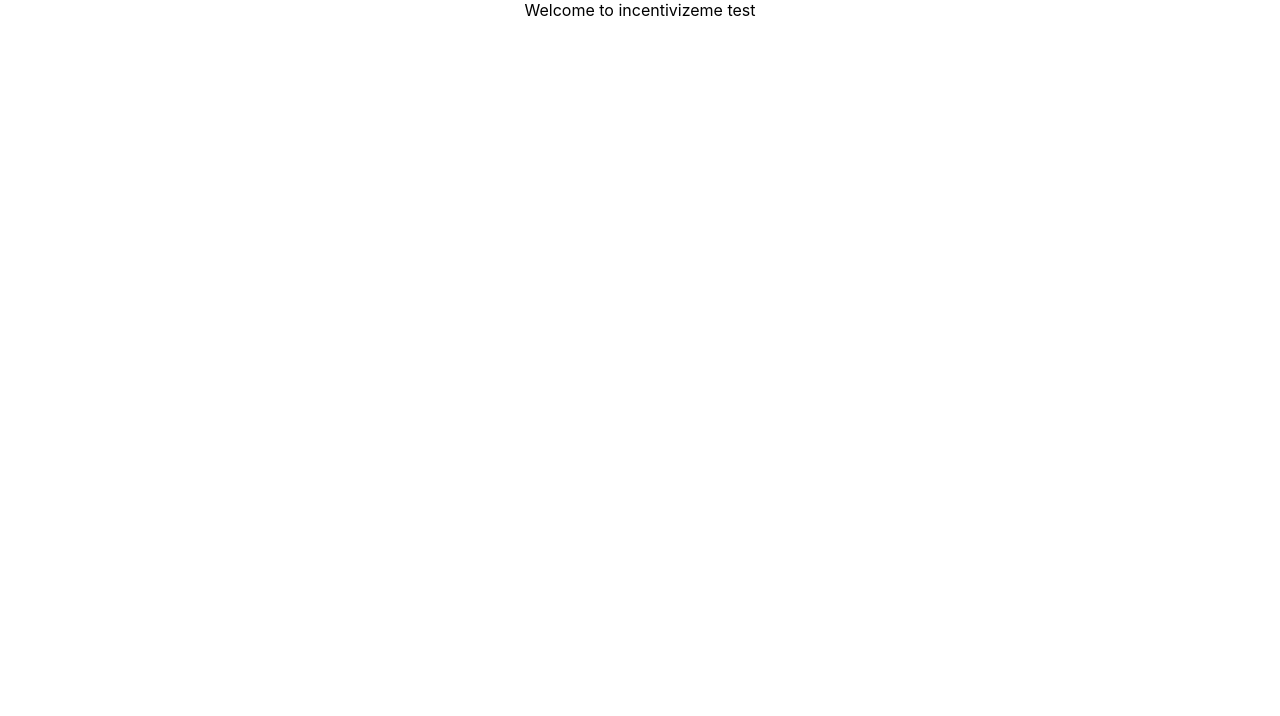
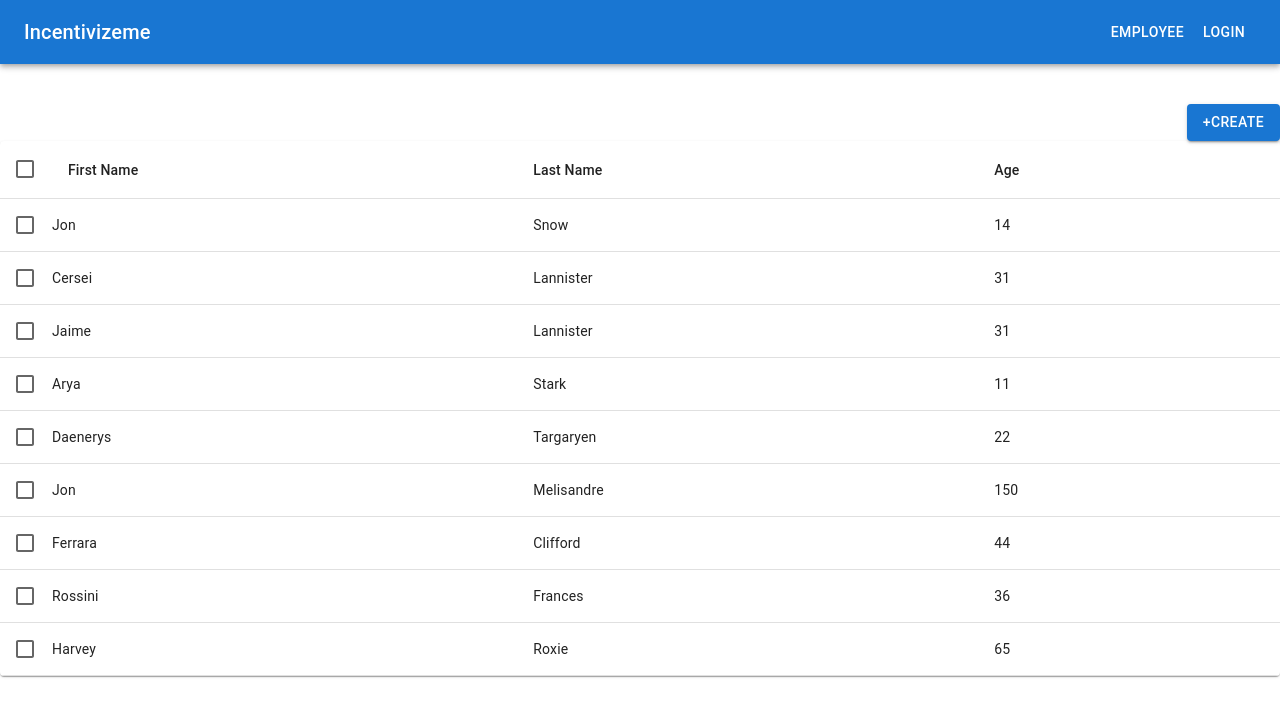
Before and after one commit to Priyanshi-29072004/Incentivizeme, a React (Create React App) app: page /employees in a window 1280 px wide. Shown: the top 716 px of the page. Built offline with nearby package versions, Linux system fonts and the light colour scheme.

Commit message:
Add menu,employee table

```diff
--- a/package.json
+++ b/package.json
@@ -3,11 +3,17 @@
   "version": "0.1.0",
   "private": true,
   "dependencies": {
+    "@emotion/react": "^11.13.0",
+    "@emotion/styled": "^11.13.0",
+    "@mui/icons-material": "^5.16.7",
+    "@mui/material": "^5.16.7",
+    "@mui/x-data-grid": "^7.12.1",
     "@testing-library/jest-dom": "^5.17.0",
     "@testing-library/react": "^13.4.0",
     "@testing-library/user-event": "^13.5.0",
     "react": "^18.3.1",
     "react-dom": "^18.3.1",
+    "react-router-dom": "^6.26.0",
     "react-scripts": "5.0.1",
     "web-vitals": "^2.1.4"
   },
--- a/src/App.js
+++ b/src/App.js
@@ -1,8 +1,21 @@
 import logo from "./logo.svg";
 import "./App.css";
+import React from "react";
+import { BrowserRouter as Router, Route, Routes } from "react-router-dom";
+import Header from "components/Header";
+import { HomePage } from "components/HomePage";
+import { Employee } from "components/Employee";
 
 function App() {
-  return <div className="App">Welcome to incentivizeme test</div>;
+  return (
+    <Router>
+      <Header />
+      <Routes>
+        <Route path="/" element={<HomePage />} />
+        <Route path="/employees" element={<Employee />} />
+      </Routes>
+    </Router>
+  );
 }
 
 export default App;
--- /dev/null
+++ b/src/components/Employee.js
@@ -0,0 +1,207 @@
+import * as React from "react";
+import Box from "@mui/material/Box";
+import Button from "@mui/material/Button";
+import { useState } from "react";
+import Paper from "@mui/material/Paper";
+import Table from "@mui/material/Table";
+import TableBody from "@mui/material/TableBody";
+import TableCell from "@mui/material/TableCell";
+import TableContainer from "@mui/material/TableContainer";
+import TableHead from "@mui/material/TableHead";
+import TableRow from "@mui/material/TableRow";
+import Checkbox from "@mui/material/Checkbox";
+import TableSortLabel from "@mui/material/TableSortLabel";
+
+const initialRows = [
+  { id: 1, lastName: "Snow", firstName: "Jon", age: 14 },
+  { id: 2, lastName: "Lannister", firstName: "Cersei", age: 31 },
+  { id: 3, lastName: "Lannister", firstName: "Jaime", age: 31 },
+  { id: 4, lastName: "Stark", firstName: "Arya", age: 11 },
+  { id: 5, lastName: "Targaryen", firstName: "Daenerys", age: 22 },
+  { id: 6, lastName: "Melisandre", firstName: "Jon", age: 150 },
+  { id: 7, lastName: "Clifford", firstName: "Ferrara", age: 44 },
+  { id: 8, lastName: "Frances", firstName: "Rossini", age: 36 },
+  { id: 9, lastName: "Roxie", firstName: "Harvey", age: 65 },
+];
+
+export const Employee = () => {
+  const [rows, setRows] = useState(initialRows);
+  const [order, setOrder] = useState("asc");
+  const [orderBy, setOrderBy] = useState("id");
+  const [selected, setSelected] = useState([]);
+  const [dense, setDense] = useState(false);
+
+  const columns = [
+    { field: "id", headerName: "ID", width: 90 },
+    {
+      field: "firstName",
+      headerName: "First name",
+      width: 150,
+      editable: true,
+    },
+    {
+      field: "lastName",
+      headerName: "Last name",
+      width: 150,
+      editable: true,
+    },
+    {
+      field: "age",
+      headerName: "Age",
+      type: "number",
+      width: 110,
+      editable: true,
+    },
+    {
+      field: "fullName",
+      headerName: "Full name",
+      description: "This column has a value getter and is not sortable.",
+      sortable: false,
+      width: 160,
+      valueGetter: (params) =>
+        `${params.row.firstName || ""} ${params.row.lastName || ""}`,
+    },
+  ];
+
+  const handleRequestSort = (event, property) => {
+    const isAsc = orderBy === property && order === "asc";
+    setOrder(isAsc ? "desc" : "asc");
+    setOrderBy(property);
+  };
+
+  const handleSelectAllClick = (event) => {
+    if (event.target.checked) {
+      const newSelecteds = rows.map((n) => n.id);
+      setSelected(newSelecteds);
+      return;
+    }
+    setSelected([]);
+  };
+
+  const handleClick = (event, id) => {
+    const selectedIndex = selected.indexOf(id);
+    let newSelected = [];
+
+    if (selectedIndex === -1) {
+      newSelected = newSelected.concat(selected, id);
+    } else if (selectedIndex === 0) {
+      newSelected = newSelected.concat(selected.slice(1));
+    } else if (selectedIndex === selected.length - 1) {
+      newSelected = newSelected.concat(selected.slice(0, -1));
+    } else if (selectedIndex > 0) {
+      newSelected = newSelected.concat(
+        selected.slice(0, selectedIndex),
+        selected.slice(selectedIndex + 1)
+      );
+    }
+
+    setSelected(newSelected);
+  };
+
+  const isSelected = (id) => selected.indexOf(id) !== -1;
+
+  return (
+    <Box sx={{ height: 400, width: "100%", paddingTop: 5 }}>
+      <Box sx={{ display: "flex", justifyContent: "flex-end" }}>
+        <Button variant="contained">+Create</Button>
+      </Box>
+      <TableContainer component={Paper}>
+        <Table
+          sx={{ minWidth: 750 }}
+          aria-labelledby="tableTitle"
+          size={dense ? "small" : "medium"}
+        >
+          <TableHead>
+            <TableRow>
+              <TableCell padding="checkbox">
+                <Checkbox
+                  color="primary"
+                  indeterminate={
+                    selected.length > 0 && selected.length < rows.length
+                  }
+                  checked={rows.length > 0 && selected.length === rows.length}
+                  onChange={handleSelectAllClick}
+                />
+              </TableCell>
+              <TableCell
+                key="firstName"
+                sortDirection={orderBy === "firstName" ? order : false}
+              >
+                <TableSortLabel
+                  active={orderBy === "firstName"}
+                  direction={orderBy === "firstName" ? order : "asc"}
+                  onClick={(event) => handleRequestSort(event, "firstName")}
+                >
+                  First Name
+                </TableSortLabel>
+              </TableCell>
+              <TableCell
+                key="lastName"
+                sortDirection={orderBy === "lastName" ? order : false}
+              >
+                <TableSortLabel
+                  active={orderBy === "lastName"}
+                  direction={orderBy === "lastName" ? order : "asc"}
+                  onClick={(event) => handleRequestSort(event, "lastName")}
+                >
+                  Last Name
+                </TableSortLabel>
+              </TableCell>
+              <TableCell
+                key="age"
+                sortDirection={orderBy === "age" ? order : false}
+              >
+                <TableSortLabel
+                  active={orderBy === "age"}
+                  direction={orderBy === "age" ? order : "asc"}
+                  onClick={(event) => handleRequestSort(event, "age")}
+                >
+                  Age
+                </TableSortLabel>
+              </TableCell>
+            </TableRow>
+          </TableHead>
+          <TableBody>
+            {rows.map((row, index) => {
+              const isItemSelected = isSelected(row.id);
+              const labelId = `enhanced-table-checkbox-${index}`;
+
+              return (
+                <TableRow
+                  hover
+                  onClick={(event) => handleClick(event, row.id)}
+                  role="checkbox"
+                  aria-checked={isItemSelected}
+                  tabIndex={-1}
+                  key={row.id}
+                  selected={isItemSelected}
+                  sx={{ cursor: "pointer" }}
+                >
+                  <TableCell padding="checkbox">
+                    <Checkbox
+                      color="primary"
+                      checked={isItemSelected}
+                      inputProps={{
+                        "aria-labelledby": labelId,
+                      }}
+                    />
+                  </TableCell>
+                  <TableCell
+                    component="th"
+                    id={labelId}
+                    scope="row"
+                    padding="none"
+                  >
+                    {row.firstName}
+                  </TableCell>
+                  <TableCell>{row.lastName}</TableCell>
+                  <TableCell>{row.age}</TableCell>
+                </TableRow>
+              );
+            })}
+          </TableBody>
+        </Table>
+      </TableContainer>
+    </Box>
+  );
+};
--- /dev/null
+++ b/src/components/Header.js
@@ -0,0 +1,30 @@
+import React from "react";
+import { AppBar, Toolbar, Typography, Button } from "@mui/material";
+import { Link, useNavigate } from "react-router-dom";
+
+const Header = () => {
+  const navigate = useNavigate();
+
+  const handleLogout = () => {
+    //logout();
+    navigate("/login");
+  };
+
+  return (
+    <AppBar position="static">
+      <Toolbar>
+        <Typography variant="h6" style={{ flexGrow: 1 }}>
+          Incentivizeme
+        </Typography>
+        <Button color="inherit" component={Link} to="/employees">
+          Employee
+        </Button>
+        <Button color="inherit" component={Link} to="/login">
+          Login
+        </Button>
+      </Toolbar>
+    </AppBar>
+  );
+};
+
+export default Header;
--- /dev/null
+++ b/src/components/HomePage.js
@@ -0,0 +1,4 @@
+import React from "react";
+export const HomePage = () => {
+  return <div>Welcome to incentivizeme</div>;
+};
```
Also changed, not shown: jsconfig.json (added, +7 -0 lines), 1 other file (tests, documents, lock files or other folders).
